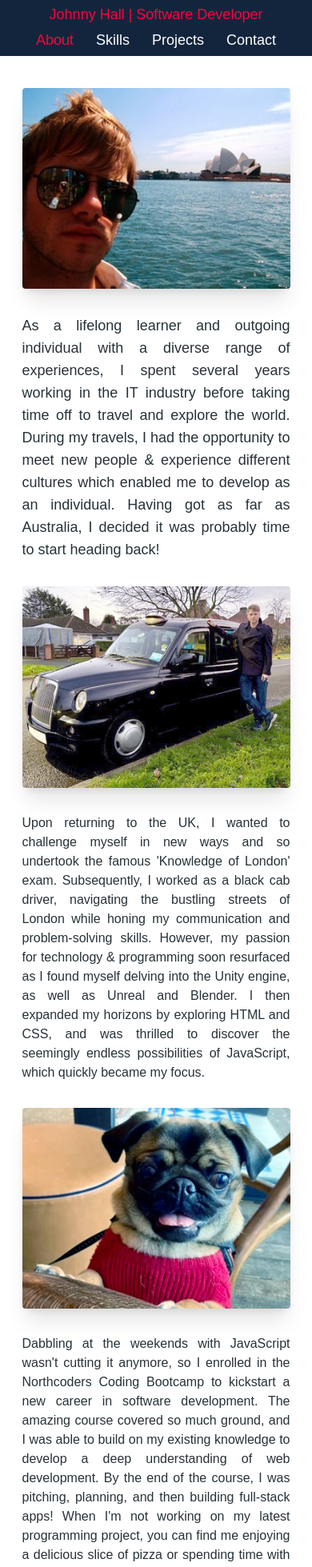
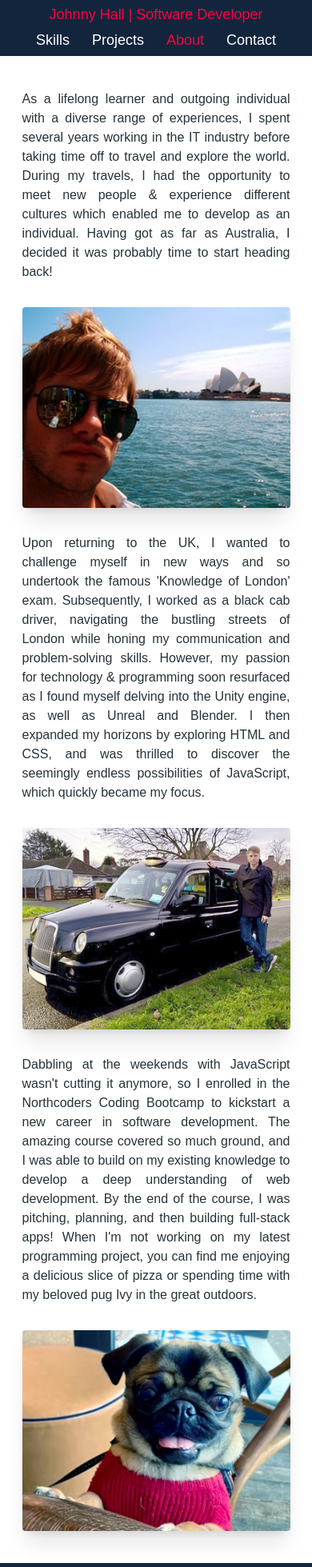
Before and after one commit to jbhall4291/portfolio, a React (Create React App) app: page /about in a window 390 px wide. Shown: the top 1959 px of the page at 80% size. Built offline with nearby package versions, Linux system fonts and the light colour scheme.

Commit message:
fix 'shifting' navbar items by using fixed on Header

```diff
--- a/src/App.js
+++ b/src/App.js
@@ -20,7 +20,7 @@ function App() {
         <ScrollToTop />
 
         <Header />
-        <div className="flex flex-grow items-center justify-center">
+        <div className="flex flex-grow items-center justify-center mt-28 md:mt-10">
           <Routes>
             <Route path="/" element={<Hero />} />
             <Route path="/about" element={<About />} />
--- a/src/components/About.jsx
+++ b/src/components/About.jsx
@@ -4,11 +4,10 @@ import { Typography } from "@material-tailwind/react";
 
 function About() {
   return (
-    <div className="container mx-auto flex px-5 py-10 lg:px-10">
-      <div className="flex grid-rows-3 flex-col items-center gap-x-8 gap-y-8 md:grid md:grid-cols-4">
+    <div className="container mx-auto flex grid-rows-3 flex-col items-center gap-x-8 gap-y-8 px-5 md:grid md:grid-cols-4 lg:px-10">
       <Typography
         color="blue-gray"
-          className="flex items-center text-justify text-lg md:col-span-3 "
+        className="text-md col-span-3 flex items-center text-justify  lg:text-lg order-1 md:order-none"
       >
         As a lifelong learner and outgoing individual with a diverse range of
         experiences, I spent several years working in the IT industry before
@@ -18,13 +17,13 @@ function About() {
         Australia, I decided it was probably time to start heading back!
       </Typography>
       <img
-          className="-order-1 col-span-1 rounded shadow-xl md:order-none"
+        className=" col-span-1 rounded shadow-xl md:order-none order-2 "
         src={sydney}
         alt="me by sydney opera house"
       />
 
       <img
-          className="col-span-1 rounded shadow-xl"
+        className="col-span-1 rounded shadow-xl md:order-none order-4"
         src={cab}
         alt="me with my old taxi"
       />
@@ -32,41 +31,40 @@ function About() {
       <Typography
         variant="h5"
         color="blue-gray"
-          className="text-md col-span-3 flex items-center text-justify  lg:text-lg "
+        className=" text-md col-span-3 flex items-center text-justify  lg:text-lg md:order-none order-3"
       >
         Upon returning to the UK, I wanted to challenge myself in new ways and
         so undertook the famous 'Knowledge of London' exam. Subsequently, I
-          worked as a black cab driver, navigating the bustling streets of
-          London while honing my communication and problem-solving skills.
-          However, my passion for technology & programming soon resurfaced as I
-          found myself delving into the Unity engine, as well as Unreal and
-          Blender. I then expanded my horizons by exploring HTML and CSS, and
-          was thrilled to discover the seemingly endless possibilities of
-          JavaScript, which quickly became my focus.
+        worked as a black cab driver, navigating the bustling streets of London
+        while honing my communication and problem-solving skills. However, my
+        passion for technology & programming soon resurfaced as I found myself
+        delving into the Unity engine, as well as Unreal and Blender. I then
+        expanded my horizons by exploring HTML and CSS, and was thrilled to
+        discover the seemingly endless possibilities of JavaScript, which
+        quickly became my focus.
       </Typography>
 
       <Typography
         variant="h5"
         color="blue-gray"
-          className="text-md order-1 col-span-3 flex items-center text-justify md:order-none  lg:text-lg"
+        className="text-md  col-span-3 flex items-center text-justify md:order-none order-5 lg:text-lg"
       >
-          Dabbling at the weekends with JavaScript wasn't cutting it anymore, so
-          I enrolled in the Northcoders Coding Bootcamp to kickstart a new
-          career in software development. The amazing course covered so much
-          ground, and I was able to build on my existing knowledge to develop a
-          deep understanding of web development. By the end of the course, I was
+        Dabbling at the weekends with JavaScript wasn't cutting it anymore, so I
+        enrolled in the Northcoders Coding Bootcamp to kickstart a new career in
+        software development. The amazing course covered so much ground, and I
+        was able to build on my existing knowledge to develop a deep
+        understanding of web development. By the end of the course, I was
         pitching, planning, and then building full-stack apps! When I'm not
         working on my latest programming project, you can find me enjoying a
-          delicious slice of pizza or spending time with my beloved pug Ivy in
-          the great outdoors.
+        delicious slice of pizza or spending time with my beloved pug Ivy in the
+        great outdoors.
       </Typography>
 
       <img
-          className="col-span-1 rounded shadow-xl"
+        className="col-span-1 rounded shadow-xl md:order-none order-6"
         src={ivy}
         alt="my pug, ivy"
       />
-      </div>
     </div>
   );
 }
--- a/src/components/Contact.jsx
+++ b/src/components/Contact.jsx
@@ -6,7 +6,7 @@ function Contact() {
   return (
     <section
       id="contact"
-      className=" container mx-auto flex flex-col  px-5 py-10 text-center lg:px-10"
+      className=" container mx-auto flex flex-col  px-5  text-center lg:px-10"
     >
       <Typography color="blue-gray" className=" text-center lg:text-lg">
         If you would like a copy of my CV or are interested in collaborating on
--- a/src/components/Footer.jsx
+++ b/src/components/Footer.jsx
@@ -4,7 +4,7 @@ const currentYear = new Date().getFullYear();
 
 function Footer() {
   return (
-    <footer className="bg-myTheme py-2 text-center text-white sm:pr-2 sm:text-right md:px-6">
+    <footer className="bg-myTheme py-2 text-center text-white sm:pr-2 sm:text-right md:px-6 mt-10">
       Designed & built with 🍕 by Johnny Hall © {currentYear}
     </footer>
   );
--- a/src/components/Header.jsx
+++ b/src/components/Header.jsx
@@ -7,7 +7,7 @@ function Header() {
 
   return (
     <header
-      className="sticky top-0 z-10 grid grid-cols-1 bg-myTheme text-white md:grid-cols-[auto_1fr] md:px-6 "
+      className="fixed top-0 z-10 grid w-screen grid-cols-1 bg-myTheme text-white md:grid-cols-[auto_1fr] md:px-6"
       id="header"
     >
       <div className="flex justify-center bg-myTheme p-4 py-1 text-lg text-white hover:text-highlight md:py-2 ">
@@ -25,12 +25,6 @@ function Header() {
         <ul className="md:gap-18 flex gap-7 py-1.5 pt-0 text-lg text-white sm:gap-10 sm:p-2 ">
           <HeaderNavItem
             currentPath={currentPath}
-            text="About"
-            goToPath="/about"
-          />
-
-          <HeaderNavItem
-            currentPath={currentPath}
             text="Skills"
             goToPath="/skills"
           />
@@ -39,6 +33,12 @@ function Header() {
             currentPath={currentPath}
             text="Projects"
             goToPath="/projects"
+          />
+
+          <HeaderNavItem
+            currentPath={currentPath}
+            text="About"
+            goToPath="/about"
           />
 
           <HeaderNavItem
--- a/src/components/Hero.jsx
+++ b/src/components/Hero.jsx
@@ -7,7 +7,7 @@ import { Typography, Button } from "@material-tailwind/react";
 function Hero() {
   return (
     <section id="hero">
-      <div className="container mx-auto flex flex-col items-center px-5 py-5  lg:flex-row ">
+      <div className="container mx-auto flex flex-col items-center px-5 pb-5 md:pt-10 lg:pt-0 lg:flex-row ">
         <div className="order-2 mb-16 flex flex-col items-center text-center lg:order-1 lg:mb-0 lg:w-1/2 lg:max-w-screen-md lg:flex-grow lg:items-center lg:justify-center lg:px-10    ">
           <h1 className=" headline-font mb-2 mt-4 text-center text-3xl font-medium text-highlight md:text-6xl">
             Hi, I'm Johnny.
--- a/src/components/Projects.jsx
+++ b/src/components/Projects.jsx
@@ -9,10 +9,7 @@ function Projects() {
   const [videoToPlay, setVideoToPlay] = useState("");
 
   return (
-    <section
-      id="projects"
-      className="mx-auto flex flex-col px-3 py-5 sm:px-5 sm:py-10 "
-    >
+    <section id="projects" className="mx-auto flex flex-col px-3 sm:px-5  md:mt-10 ">
       <VideoModal
         showModal={showModal}
         setShowModal={setShowModal}
--- a/src/components/Skills.jsx
+++ b/src/components/Skills.jsx
@@ -6,7 +6,7 @@ function Skills() {
   return (
     <section
       id="skills"
-      className="container mx-auto flex flex-col px-5 py-10 lg:px-10"
+      className="container mx-auto flex flex-col px-5 lg:px-10"
     >
       <Typography color="blue-gray" className=" text-center lg:text-lg">
         The following skills have been honed during my journey on the amazing{" "}
```
Lines whose indentation alone changed are shown as unchanged.
